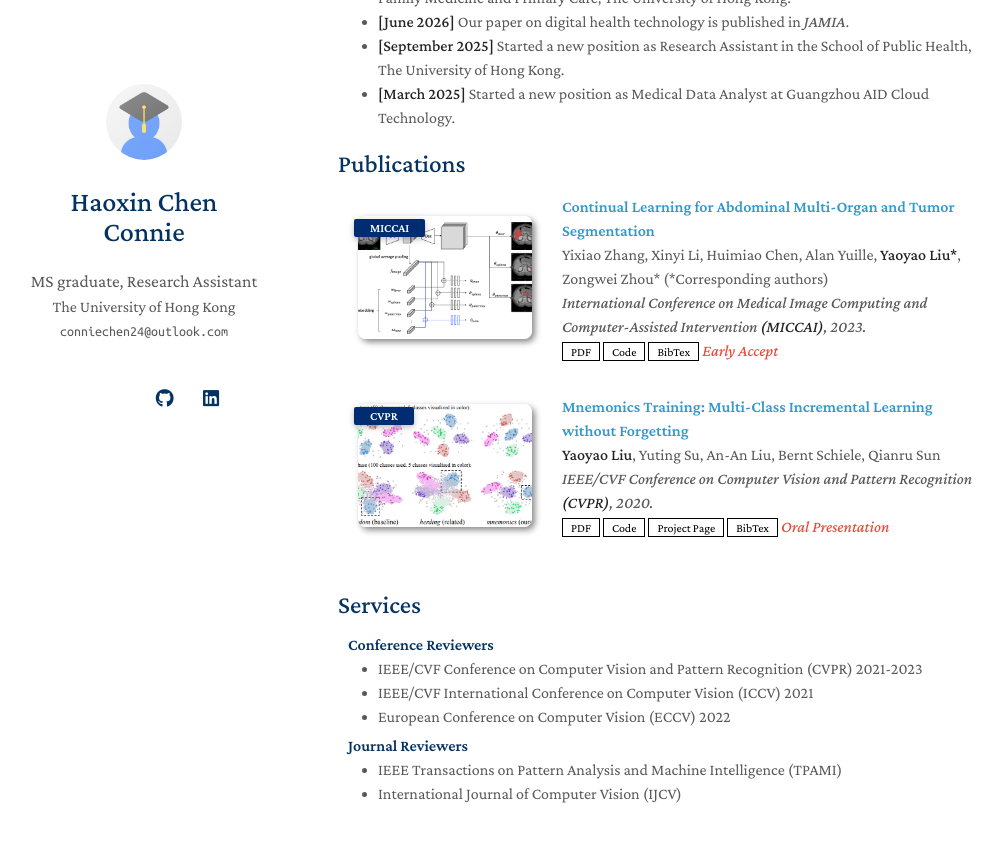
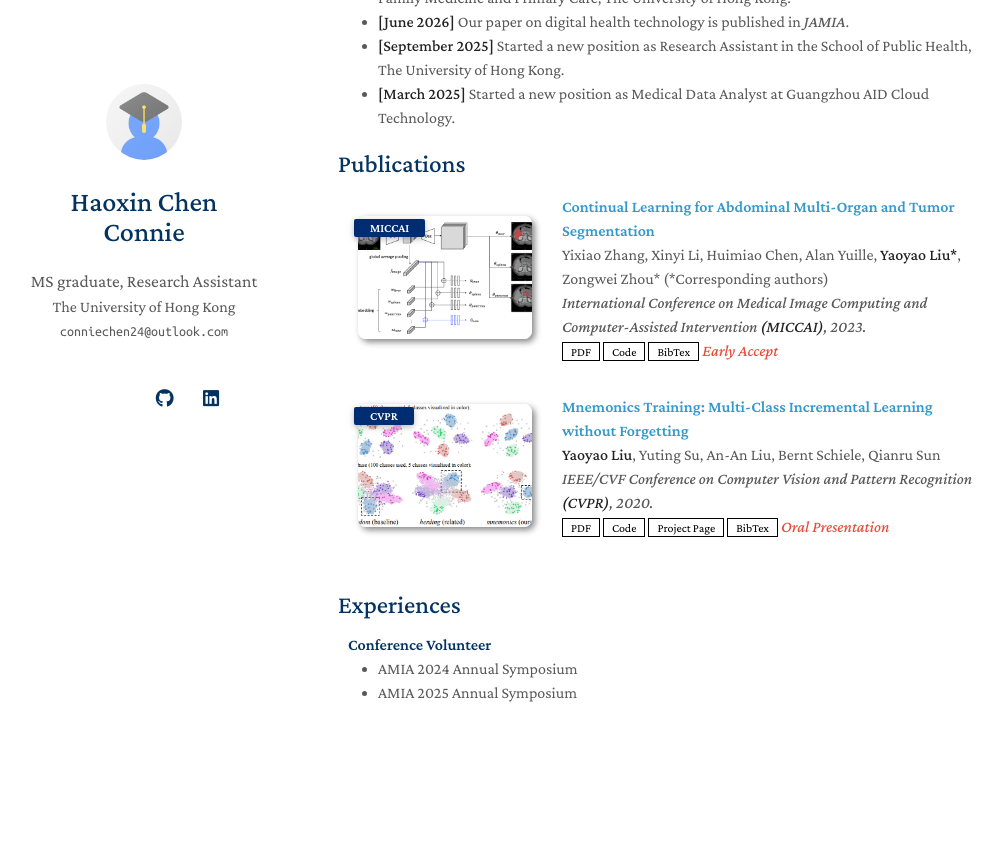
Before and after one commit to hxcconnie-star/hxcconnie-star.github.io, a Jekyll site: the page built from index.md, in a window 1280 px wide and 900 px high, scrolled down 604 px. Shown: the top 842 px of the window, without its empty margins (132-1134 px from the left). Built offline with Jekyll 4.4.1, drawn with Linux system fonts in a browser that asks for light colours; a style sheet for code colours, icons or effects is not loaded; our own code applies the rules of GitHub Pages for plain Markdown files; after the commit the page ends 1388 px from its top, so only the background shows below that.

Commit message:
services.md
edit details

```diff
--- a/_includes/services.md
+++ b/_includes/services.md
@@ -1,16 +1,15 @@
-## Services
-
-<h4 style="margin:0 10px 0;">Conference Reviewers</h4>
+## Experiences
+<h4 style="margin:0 10px 0;">Conference Volunteer</h4>
 
 <ul style="margin:0 0 5px;">
-  <li><a href="http://cvpr2023.thecvf.com/"><autocolor>IEEE/CVF Conference on Computer Vision and Pattern Recognition (CVPR) 2021-2023</autocolor></a></li>
-  <li><a href="http://iccv2021.thecvf.com/"><autocolor>IEEE/CVF International Conference on Computer Vision (ICCV) 2021</autocolor></a></li>
-  <li><a href="https://eccv2022.ecva.net/"><autocolor>European Conference on Computer Vision (ECCV) 2022</autocolor></a></li>
+  <li><a href="https://amia.org/education-events/annual-symposium/recordings-2024-annual-symposium/"><autocolor>AMIA 2024 Annual Symposium</autocolor></a></li>
+  <li><a href="https://amia.org/education-events/amia-2025-annual-symposium/"><autocolor>AMIA 2025 Annual Symposium</autocolor></a></li>
+  <!-- <li><a href="https://eccv2022.ecva.net/"><autocolor>European Conference on Computer Vision (ECCV) 2022</autocolor></a></li> -->
 </ul>
 
-<h4 style="margin:0 10px 0;">Journal Reviewers</h4>
+<!-- <h4 style="margin:0 10px 0;">Journal Reviewers</h4>
 
 <ul style="margin:0 0 20px;">
   <li><a href="https://www.computer.org/csdl/journal/tp"><autocolor>IEEE Transactions on Pattern Analysis and Machine Intelligence (TPAMI)</autocolor></a></li>
   <li><a href="https://www.springer.com/journal/11263"><autocolor>International Journal of Computer Vision (IJCV)</autocolor></a></li>
-</ul>
+</ul> -->
```
